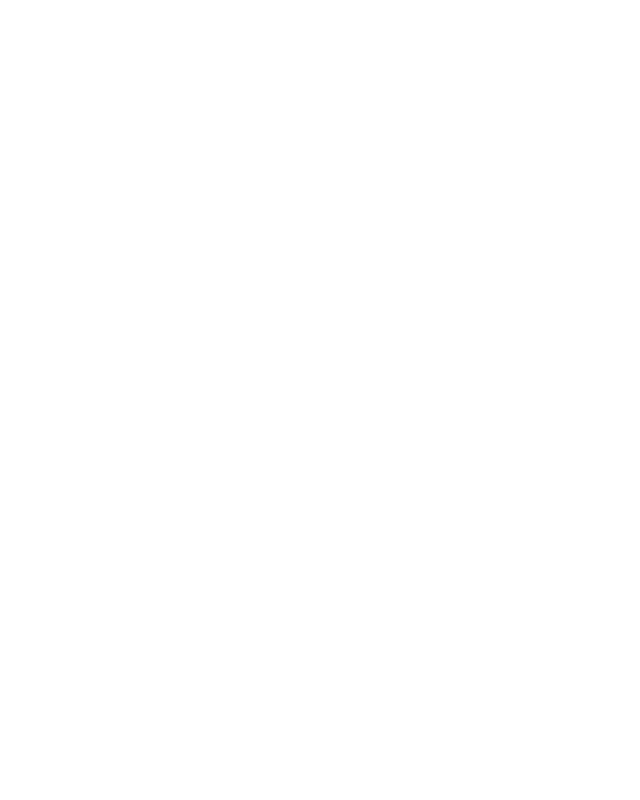
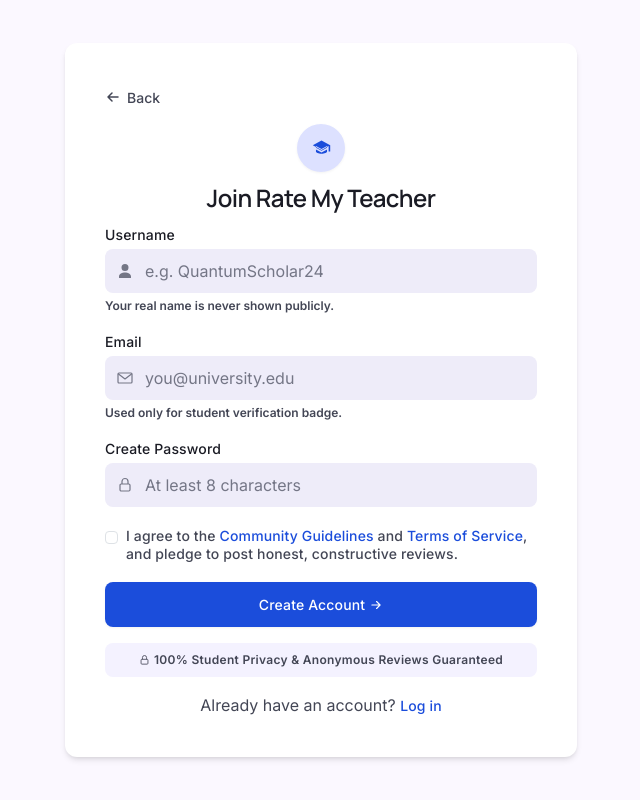
Before and after one commit to pranayamanandhar2007/RateMyTeacher, a PHP site: page /pages/register.php in a window 1280 px wide. Before the commit the part shown is empty. Shown: the whole page, without its empty margins (319-959 px from the left). Run offline with PHP 8.4, Linux system fonts and the light colour scheme.

Commit message:
register

```diff
--- /dev/null
+++ b/css/register.css
@@ -0,0 +1,311 @@
+:root {
+            --page-bg: #fbf8ff;
+            --card-bg: #ffffff;
+            --input-bg: #eeecf9;
+            --primary: #1b4ddb;
+            --primary-hover: #173fb3;
+            --text-dark: #1a1b24;
+            --text-muted: #434655;
+            --text-placeholder: #747686;
+            --badge-bg: #dde1ff;
+            --trust-bg: #f4f2ff;
+        }
+
+        body {
+            background: var(--page-bg);
+            font-family: 'Inter', sans-serif;
+            min-height: 100vh;
+            display: flex;
+            align-items: center;
+            justify-content: center;
+            padding: 16px;
+        }
+
+        .register-wrap {
+            max-width: 512px;
+            width: 100%;
+        }
+
+        .register-card {
+            background: var(--card-bg);
+            border-radius: 12px;
+            padding: 40px;
+            box-shadow: 0 4px 6px -1px rgba(0, 0, 0, .1), 0 2px 4px -2px rgba(0, 0, 0, .1);
+        }
+
+        .brand-icon {
+            width: 48px;
+            height: 48px;
+            border-radius: 9999px;
+            background: var(--badge-bg);
+            display: flex;
+            align-items: center;
+            justify-content: center;
+            filter: drop-shadow(0 1px 1px rgba(0, 0, 0, .05));
+            margin: 0 auto;
+        }
+
+        .brand-icon svg {
+            width: 23px;
+            height: 19px;
+            color: var(--primary);
+        }
+
+        h1.title {
+            font-family: 'Manrope', sans-serif;
+            font-weight: 600;
+            font-size: 24px;
+            letter-spacing: -0.6px;
+            color: var(--text-dark);
+            text-align: center;
+            margin-top: 12px;
+            margin-bottom: 4px;
+        }
+
+        .subtitle {
+            color: var(--text-muted);
+            font-size: 16px;
+            text-align: center;
+            max-width: 384px;
+            margin: 0 auto 8px auto;
+            line-height: 24px;
+        }
+
+        .field-label {
+            font-weight: 500;
+            font-size: 14px;
+            letter-spacing: 0.14px;
+            color: var(--text-dark);
+            margin-bottom: 4px;
+            display: block;
+        }
+
+        .input-icon-wrap {
+            position: relative;
+        }
+
+        .input-icon-wrap .form-control {
+            background: var(--input-bg);
+            border: none;
+            border-radius: 8px;
+            padding: 10px 16px 10px 40px;
+            font-size: 16px;
+            color: var(--text-dark);
+        }
+
+        .input-icon-wrap .form-control::placeholder {
+            color: var(--text-placeholder);
+        }
+
+        .input-icon-wrap .form-control:focus {
+            box-shadow: 0 0 0 2px var(--primary);
+            background: var(--input-bg);
+        }
+
+        .input-icon-wrap .leading-icon {
+            position: absolute;
+            left: 12px;
+            top: 50%;
+            transform: translateY(-50%);
+            width: 16px;
+            height: 16px;
+            color: var(--text-placeholder);
+            display: flex;
+            align-items: center;
+            justify-content: center;
+        }
+
+        .toggle-visibility {
+            position: absolute;
+            right: 12px;
+            top: 50%;
+            transform: translateY(-50%);
+            background: none;
+            border: none;
+            padding: 4px;
+            color: var(--text-placeholder);
+            display: flex;
+            align-items: center;
+            justify-content: center;
+        }
+
+        .toggle-visibility:hover {
+            color: var(--text-muted);
+        }
+
+        .helper-text {
+            display: flex;
+            align-items: center;
+            gap: 4px;
+            font-size: 12px;
+            font-weight: 600;
+            color: var(--text-muted);
+            margin-top: 4px;
+        }
+
+        .helper-text svg {
+            width: 12px;
+            height: 12px;
+            flex-shrink: 0;
+        }
+
+        .strength-row {
+            display: flex;
+            align-items: center;
+            gap: 4px;
+            margin-top: 4px;
+        }
+
+        .strength-track {
+            flex: 1;
+            height: 4px;
+            border-radius: 9999px;
+            background: var(--input-bg);
+            overflow: hidden;
+        }
+
+        .strength-fill {
+            height: 100%;
+            width: 0%;
+            border-radius: 9999px;
+            background: #dc3545;
+            transition: width .2s ease, background-color .2s ease;
+        }
+
+        .strength-label {
+            font-size: 12px;
+            font-weight: 600;
+            color: var(--text-placeholder);
+            white-space: nowrap;
+        }
+
+        .terms-row {
+            display: flex;
+            gap: 8px;
+            align-items: flex-start;
+            margin-top: 20px;
+        }
+
+        .terms-row .form-check-input {
+            margin-top: 4px;
+            width: 13px;
+            height: 13px;
+        }
+
+        .terms-row label {
+            font-size: 14px;
+            font-weight: 500;
+            letter-spacing: 0.14px;
+            color: var(--text-muted);
+            line-height: 17.5px;
+        }
+
+        .terms-row a {
+            color: var(--primary);
+            text-decoration: none;
+            font-weight: 500;
+        }
+
+        .terms-row a:hover {
+            text-decoration: underline;
+        }
+
+        .btn-submit {
+            margin-top: 20px;
+            width: 100%;
+            background: var(--primary);
+            border: none;
+            color: #fff;
+            font-weight: 500;
+            font-size: 14px;
+            letter-spacing: 0.14px;
+            padding: 12px 24px;
+            border-radius: 8px;
+            min-height: 44px;
+            display: flex;
+            align-items: center;
+            justify-content: center;
+            gap: 4px;
+            filter: drop-shadow(0 1px 1px rgba(0, 0, 0, .05));
+        }
+
+        .btn-submit:hover {
+            background: var(--primary-hover);
+            color: #fff;
+        }
+
+        .btn-submit svg {
+            width: 14px;
+            height: 14px;
+        }
+
+        .trust-badge {
+            margin-top: 16px;
+            background: var(--trust-bg);
+            border-radius: 8px;
+            padding: 8px;
+            display: flex;
+            align-items: center;
+            justify-content: center;
+            gap: 4px;
+            font-size: 12px;
+            font-weight: 600;
+            letter-spacing: 0.3px;
+            color: var(--text-muted);
+            text-align: center;
+        }
+
+        .trust-badge svg {
+            width: 11px;
+            height: 14px;
+            flex-shrink: 0;
+        }
+
+        .login-row {
+            margin-top: 16px;
+            text-align: center;
+            font-size: 16px;
+            color: var(--text-muted);
+        }
+
+        .login-row a {
+            color: var(--primary);
+            font-weight: 500;
+            font-size: 14px;
+            letter-spacing: 0.14px;
+            text-decoration: none;
+        }
+
+        .login-row a:hover {
+            text-decoration: underline;
+        }
+
+        .field-block {
+            margin-top: 16px;
+        }
+
+        .field-block:first-child {
+            margin-top: 0;
+        }
+
+        .back-btn {
+            display: inline-flex;
+            align-items: center;
+            gap: 6px;
+            background: none;
+            border: none;
+            padding: 4px 0;
+            margin-bottom: 12px;
+            color: var(--text-muted);
+            font-size: 14px;
+            font-weight: 500;
+        }
+
+        .back-btn:hover {
+            color: var(--primary);
+        }
+
+        .back-btn svg {
+            width: 16px;
+            height: 16px;
+        }
--- a/css/style.css
+++ b/css/style.css
@@ -91,7 +91,7 @@ body {
 }
 
 .hero-title {
-    font-weight: 800;
+    font-weight: 800 !important;
     letter-spacing: -0.02em;
 }
 
@@ -251,7 +251,9 @@ footer p.copyright {
     margin-top: 1rem;
 }
 
-/* ============ Search Page ============ */
+
+
+
 .page-header {
     background-color: var(--bg-soft);
     padding: 2.5rem 0 2rem;
--- a/includes/navbar.php
+++ b/includes/navbar.php
@@ -23,8 +23,8 @@
                     <li class="nav-item"><a class="nav-link nav-link-custom" href="#">About</a></li>
                 </ul>
                 <div class="d-flex align-items-center gap-3">
-                <a class="nav-link-custom text-decoration-none" href="../pages/login.php">Sign In</a>
-                <button class="btn btn-brand px-3">Register</button>
+                    <a class="nav-link-custom text-decoration-none" href="pages/login.php">Sign In</a>
+                    <a class="btn btn-brand px-3" href="pages/register.php">Register</a>
                 </div>
             </div>
         </div>
--- a/index.php
+++ b/index.php
@@ -111,9 +111,15 @@
                             <p>Our community helps flag unhelpful or abusive content to maintain quality.</p>
                         </div>
                     </div>
+<<<<<<< HEAD
                     <a href="pages/search.php">
                         <button class="btn btn-brand px-4 py-2 mt-2">Start Browsing Professors</button>
                     </a>
+=======
+
+                    <a href="pages/search.php"><button class="btn btn-brand px-4 py-2 mt-2">Start Browsing
+                            Professors</button></a>
+>>>>>>> 9e3804f (register)
                 </div>
                 <div class="col-lg-6 d-none d-lg-block"></div>
             </div>
--- a/pages/login.php
+++ /dev/null
@@ -1,2 +0,0 @@
-<?php include("../includes/navbar.php"); ?>
-<?php include("../includes/footer.php"); ?>
--- a/pages/register.php
+++ b/pages/register.php
@@ -0,0 +1,219 @@
+<!DOCTYPE html>
+<html lang="en">
+
+<head>
+    <meta charset="UTF-8">
+    <meta name="viewport" content="width=device-width, initial-scale=1.0">
+    <title>Join Rate My Teacher</title>
+    <link href="https://cdnjs.cloudflare.com/ajax/libs/bootstrap/5.3.3/css/bootstrap.min.css" rel="stylesheet">
+    <link href="https://fonts.googleapis.com/css2?family=Manrope:wght@600&family=Inter:wght@400;500;600&display=swap"
+        rel="stylesheet">
+    <link rel="stylesheet" href="../css/register.css">
+</head>
+
+<body>
+
+    <div class="register-wrap">
+        <div class="register-card">
+
+            <!-- Back -->
+            <button type="button" class="back-btn" id="backBtn">
+                <svg viewBox="0 0 16 16" fill="none" xmlns="http://www.w3.org/2000/svg">
+                    <path d="M13 8H3M7 4 3 8l4 4" stroke="currentColor" stroke-width="1.5" stroke-linecap="round"
+                        stroke-linejoin="round" />
+                </svg>
+                <span>Back</span>
+            </button>
+
+            <!-- Brand & Header -->
+            <div class="brand-icon">
+                <svg viewBox="0 0 24 24" fill="currentColor">
+                    <path
+                        d="M12 3 1 9l11 6 9-4.91V17h2V9L12 3zm0 13.18L5 12.4V10.1l7 3.82 7-3.82v2.3l-7 3.78zM5 14.5v3c0 .8 3.13 2.5 7 2.5s7-1.7 7-2.5v-3l-7 3.82L5 14.5z" />
+                </svg>
+            </div>
+            <h1 class="title">Join Rate My Teacher</h1>
+
+            <!-- Form -->
+            <form id="registerForm" class="pt-2" novalidate>
+
+                <!-- Display Name -->
+                <div class="field-block">
+                    <label for="displayName" class="field-label">Username</label>
+                    <div class="input-icon-wrap">
+                        <span class="leading-icon">
+                            <svg viewBox="0 0 16 16" fill="none" xmlns="http://www.w3.org/2000/svg">
+                                <path
+                                    d="M8 8A3.5 3.5 0 1 0 8 1a3.5 3.5 0 0 0 0 7Zm0 1.5c-2.67 0-6 1.34-6 4V15h12v-1.5c0-2.66-3.33-4-6-4Z"
+                                    fill="currentColor" />
+                            </svg>
+                        </span>
+                        <input type="text" class="form-control" id="displayName" placeholder="e.g. QuantumScholar24"
+                            required>
+                    </div>
+                    <div class="helper-text">
+
+                        <span>Your real name is never shown publicly.</span>
+                    </div>
+                </div>
+
+                <!-- University Email -->
+                <div class="field-block">
+                    <label for="universityEmail" class="field-label">Email</label>
+                    <div class="input-icon-wrap">
+                        <span class="leading-icon">
+                            <svg viewBox="0 0 16 16" fill="none" xmlns="http://www.w3.org/2000/svg">
+                                <path d="M2 3h12a1 1 0 0 1 1 1v8a1 1 0 0 1-1 1H2a1 1 0 0 1-1-1V4a1 1 0 0 1 1-1Z"
+                                    stroke="currentColor" stroke-width="1.2" />
+                                <path d="m1.5 4 6.5 5 6.5-5" stroke="currentColor" stroke-width="1.2"
+                                    stroke-linecap="round" stroke-linejoin="round" />
+                            </svg>
+                        </span>
+                        <input type="email" class="form-control" id="universityEmail" placeholder="you@university.edu"
+                            required>
+                    </div>
+                    <div class="helper-text">
+
+                        <span>Used only for student verification badge.</span>
+                    </div>
+                </div>
+
+                <!-- Password -->
+                <div class="field-block">
+                    <label for="password" class="field-label">Create Password</label>
+                    <div class="input-icon-wrap">
+                        <span class="leading-icon">
+                            <svg viewBox="0 0 16 16" fill="none" xmlns="http://www.w3.org/2000/svg">
+                                <rect x="3" y="7" width="10" height="7" rx="1.2" stroke="currentColor"
+                                    stroke-width="1.2" />
+                                <path d="M5 7V4.5a3 3 0 0 1 6 0V7" stroke="currentColor" stroke-width="1.2" />
+                            </svg>
+                        </span>
+                        <input type="password" class="form-control" id="password" placeholder="At least 8 characters"
+                            required minlength="8" style="padding-right:40px;">
+                        <button type="button" class="toggle-visibility" id="togglePassword"
+                            aria-label="Toggle password visibility">
+                            <svg id="eyeIcon" viewBox="0 0 16 16" fill="none" xmlns="http://www.w3.org/2000/svg">
+                                <path d="M1 8s2.7-5 7-5 7 5 7 5-2.7 5-7 5-7-5-7-5Z" stroke="currentColor"
+                                    stroke-width="1.2" />
+                                <circle cx="8" cy="8" r="2" stroke="currentColor" stroke-width="1.2" />
+                            </svg>
+                        </button>
+                    </div>
+
+                </div>
+
+                <!-- Terms -->
+                <div class="terms-row form-check">
+                    <input class="form-check-input" type="checkbox" id="agreeTerms" required>
+                    <label class="form-check-label" for="agreeTerms">
+                        I agree to the <a href="#">Community Guidelines</a> and <a href="#">Terms of Service</a>,
+                        and pledge to post honest, constructive reviews.
+                    </label>
+                </div>
+
+                <!-- Submit -->
+                <button type="submit" class="btn-submit">
+                    <span>Create Account</span>
+                    <svg viewBox="0 0 24 24" fill="none" xmlns="http://www.w3.org/2000/svg">
+                        <path d="M5 12h14M13 6l6 6-6 6" stroke="currentColor" stroke-width="2" stroke-linecap="round"
+                            stroke-linejoin="round" />
+                    </svg>
+                </button>
+            </form>
+
+            <!-- Trust badge -->
+            <div class="trust-badge">
+                <svg viewBox="0 0 16 16" fill="none" xmlns="http://www.w3.org/2000/svg">
+                    <rect x="3" y="7" width="10" height="7" rx="1.2" stroke="currentColor" stroke-width="1.2" />
+                    <path d="M5 7V4.5a3 3 0 0 1 6 0V7" stroke="currentColor" stroke-width="1.2" />
+                </svg>
+                <span>100% Student Privacy &amp; Anonymous Reviews Guaranteed</span>
+            </div>
+
+            <!-- Login redirect -->
+            <div class="login-row">
+                Already have an account? <a href="#">Log in</a>
+            </div>
+
+        </div>
+    </div>
+
+    <script src="https://cdnjs.cloudflare.com/ajax/libs/bootstrap/5.3.3/js/bootstrap.bundle.min.js"></script>
+    <script>
+        // Back button
+        document.getElementById('backBtn').addEventListener('click', () => {
+            if (window.history.length > 1) {
+                window.history.back();
+            } else {
+                alert('Back pressed — wire this up to your previous page/route.');
+            }
+        });
+
+        // Password visibility toggle
+        const passwordInput = document.getElementById('password');
+        const toggleBtn = document.getElementById('togglePassword');
+        const eyeIcon = document.getElementById('eyeIcon');
+
+        toggleBtn.addEventListener('click', () => {
+            const isPassword = passwordInput.type === 'password';
+            passwordInput.type = isPassword ? 'text' : 'password';
+            eyeIcon.innerHTML = isPassword
+                ? '<path d="M1 8s2.7-5 7-5 7 5 7 5-2.7 5-7 5-7-5-7-5Z" stroke="currentColor" stroke-width="1.2"/><circle cx="8" cy="8" r="2" stroke="currentColor" stroke-width="1.2"/><line x1="2" y1="14" x2="14" y2="2" stroke="currentColor" stroke-width="1.2"/>'
+                : '<path d="M1 8s2.7-5 7-5 7 5 7 5-2.7 5-7 5-7-5-7-5Z" stroke="currentColor" stroke-width="1.2"/><circle cx="8" cy="8" r="2" stroke="currentColor" stroke-width="1.2"/>';
+        });
+
+        // Password strength meter
+        const strengthFill = document.getElementById('strengthFill');
+        const strengthLabel = document.getElementById('strengthLabel');
+
+        function scorePassword(pw) {
+            let score = 0;
+            if (pw.length >= 8) score++;
+            if (pw.length >= 12) score++;
+            if (/[A-Z]/.test(pw)) score++;
+            if (/[0-9]/.test(pw)) score++;
+            if (/[^A-Za-z0-9]/.test(pw)) score++;
+            return score;
+        }
+
+        passwordInput.addEventListener('input', () => {
+            const pw = passwordInput.value;
+            if (!pw) {
+                strengthFill.style.width = '0%';
+                strengthFill.style.backgroundColor = '#dc3545';
+                strengthLabel.textContent = 'Password strength';
+                return;
+            }
+            const score = scorePassword(pw);
+            const pct = Math.min((score / 5) * 100, 100);
+            strengthFill.style.width = pct + '%';
+
+            let label, color;
+            if (score <= 1) { label = 'Weak'; color = '#dc3545'; }
+            else if (score <= 3) { label = 'Fair'; color = '#fd7e14'; }
+            else if (score === 4) { label = 'Good'; color = '#ffc107'; }
+            else { label = 'Strong'; color = '#198754'; }
+
+            strengthFill.style.backgroundColor = color;
+            strengthLabel.textContent = label;
+            strengthLabel.style.color = color;
+        });
+
+        // Basic client-side validation on submit
+        document.getElementById('registerForm').addEventListener('submit', (e) => {
+            e.preventDefault();
+            const form = e.target;
+            if (!form.checkValidity()) {
+                form.classList.add('was-validated');
+                return;
+            }
+            alert('Account created! (This is a front-end demo — hook this up to your backend.)');
+            form.reset();
+            strengthFill.style.width = '0%';
+            strengthLabel.textContent = 'Password strength';
+        });
+    </script>
+</body>
+
+</html>
```
Lines whose indentation alone changed are shown as unchanged.
